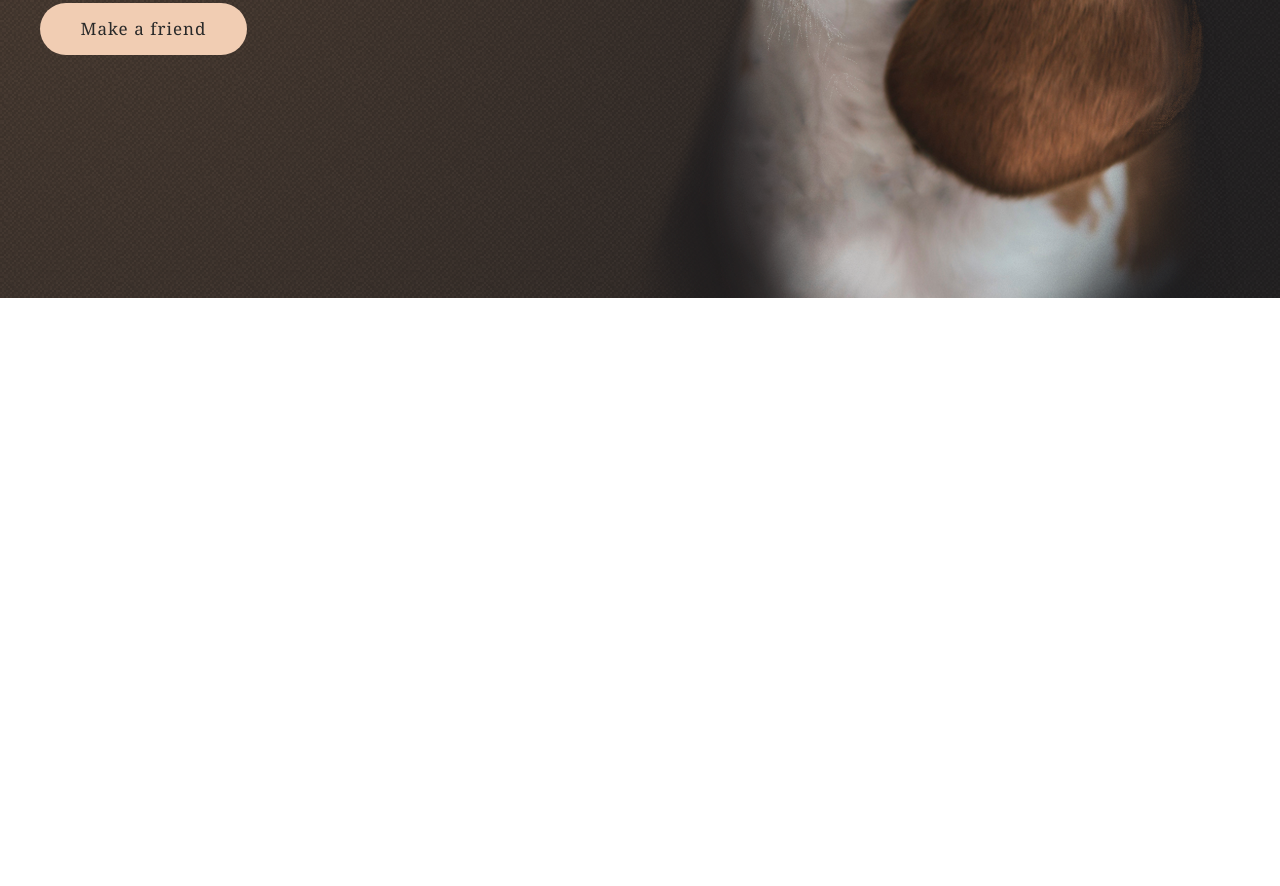
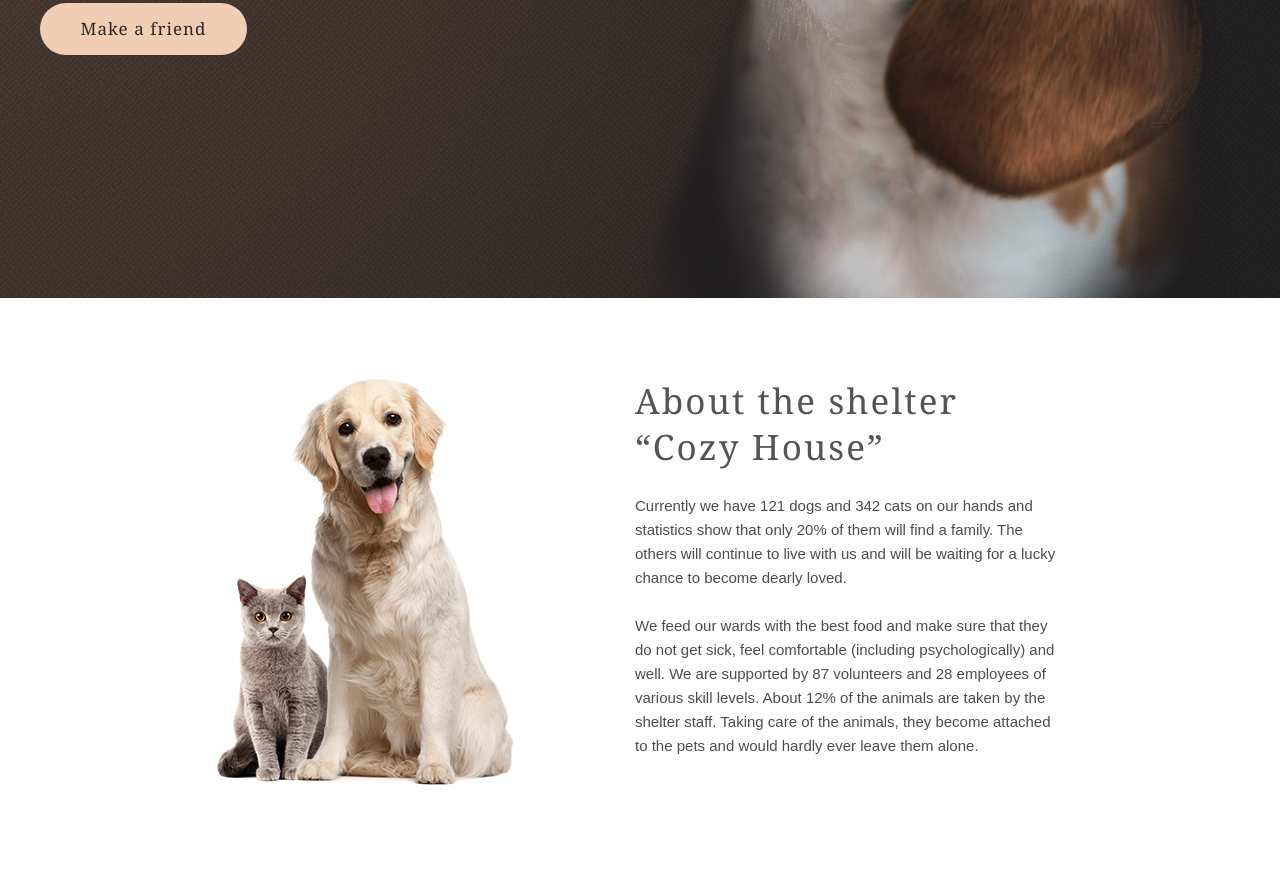
Before and after one commit to EugeneTsalko/RS-JSFE2022Q1, a plain HTML site: page shelter/pages/main/index.html in a window 1280 px wide. Shown: the part 610-1496 px from the top of the page. Before the commit the page ends 908 px from the top, so only its background shows below. Drawn offline with Linux system fonts and the light colour scheme.

Commit message:
feat: add about section

```diff
--- a/shelter/pages/main/index.html
+++ b/shelter/pages/main/index.html
@@ -39,9 +39,19 @@
                         in the world, you will see!</p>
                     <button class="btn">Make a friend</button>
                 </div>
-                <img src="/assets/images/png/start-screen-puppy.png" alt="puppy" class="start-screen-puppy">
+                <img class="start-screen-puppy" src="/assets/images/png/start-screen-puppy.png" alt="puppy">
             </div>
         </div>
+        <section class="about-section">
+            <div class="about-wrapper">
+                <img class="about-image" src="/assets/images/png/about-pets.png" alt="about-pets">
+                <div class="about-content">
+                    <h3>About the shelter “Cozy House”</h3>
+                    <p>Currently we have 121 dogs and 342 cats on our hands and statistics show that only 20% of them will find a family. The others will continue to live with us and will be waiting for a lucky chance to become dearly loved.</p>
+                    <p>We feed our wards with the best food and make sure that they do not get sick, feel comfortable (including psychologically) and well. We are supported by 87 volunteers and 28 employees of various skill levels. About 12% of the animals are taken by the shelter staff. Taking care of the animals, they become attached to the pets and would hardly ever leave them alone.</p>
+                </div>
+            </div>
+        </section>
     </main>
     <footer></footer>
 </body>
--- a/shelter/pages/main/style.scss
+++ b/shelter/pages/main/style.scss
@@ -5,6 +5,8 @@
 $colorPrimary: #F1CDB3;
 $colorPrimaryLight: #FDDCC4;
 $colorDarkS: #CDCDCD;
+$colorDarkL: #545454;
+$colorDarkXl: #4C4C4C;
 $colorDark3Xl: #292929;
 $colorLightXl: #FFFFFF;
 $colorLightS: #FAFAFA;
@@ -58,6 +60,10 @@ $colorLightS: #FAFAFA;
     line-height: 130%;
     letter-spacing: 0.06em;
 }
+
+// @mixin fontForSubheading {
+
+// }
 
 * {
     padding: 0;
@@ -186,6 +192,60 @@ h1 {
     }
 }
 
+//
+
+.about-section {
+    display: flex;
+    justify-content: center;
+    height: 588px;
+    width: 100%;
+    background-color: $colorLightXl;
+}
+
+.about-wrapper {
+    display: flex;
+    align-content: center;
+    justify-content: center;
+    gap: 120px;
+    max-width: 1200px;
+    width: 100%;
+    margin-top: 80px;
+}
+
+.about-image {
+    display: block;
+    width: 300px;
+    height: 408px;
+}
+
+.about-content {
+    @include flexColumn();
+    align-items: flex-start;
+    justify-content: space-between;
+    max-width: 430px;
+    width: 100%;
+    height: 380px;
+
+    & p {
+        @include fontArial();
+        color: $colorDarkXl;
+    }
+
+    & h3 {
+        max-width: 370px;
+    }
+
+
+}
+
+h3 {
+    @include fontGeorgiaHeaderLogo();
+    font-size: 35px;
+    line-height: 130%;
+    color: $colorDarkL;
+
+}
+
 // h2 {
 //     font-family: 'Arial';
 //     font-style: italic;
```
Also changed, not shown: shelter/assets/images/png/about-pets.png (added), shelter/pages/main/style.css, 1 other file.
